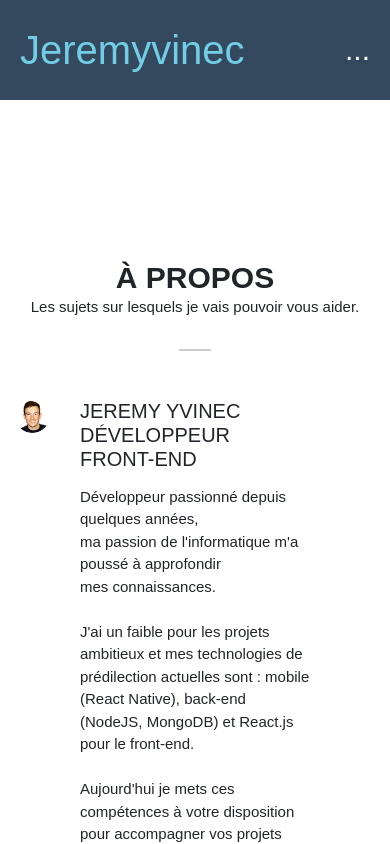
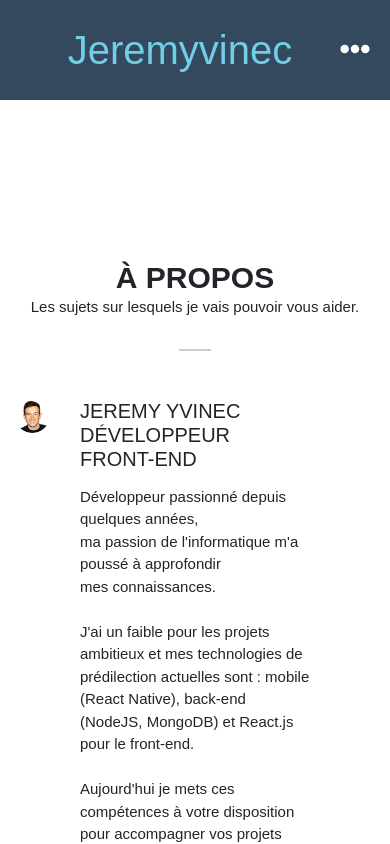
Before and after one commit to jeremyvinec/jeremyvinec, a React (Create React App) app: page / in a window 390 px wide. Shown: the top 844 px of the page. Built offline with nearby package versions, Linux system fonts and the light colour scheme.

Commit message:
header menu

```diff
--- a/src/assets/styles/_base.scss
+++ b/src/assets/styles/_base.scss
@@ -6,6 +6,12 @@
 @font-face {
 	font-family: 'Titillium Web', sans-serif;
 	src: url('../fonts/TitilliumWeb-Regular.ttf')
+}
+
+@media screen and (max-width: 800px){
+	.col{
+		flex-basis: auto;
+	}
 }
 
 *{
--- a/src/assets/styles/_menu.scss
+++ b/src/assets/styles/_menu.scss
@@ -1,13 +1,12 @@
 .header{
     height: 100px;
     background: #34495e;
+    color: #fff;
     padding: 0 20px;
-    color: #fff;
 }
 
 .logo{
     line-height: 100px;
-    float: left;
     font-family: "Honey Script", Sans-Serif;
 	color: #71cee6;
 	font-size: 40px;
@@ -18,54 +17,78 @@
     line-height: 100px;
 }
 
-#top-menu li{
-    display: block;
-}
-
 #top-menu a{
     color: #fff;
     text-transform: uppercase;
     text-decoration: none;
     transition: 0.4s;
+    padding: 0 10px;
 }
 
-.menu-btn{
+.show-menu-btn, .hide-menu-btn{
     transition: 0.4s;
     font-size: 30px;
     cursor: pointer;
     display: none;
 }
 
-.menu-btn{
+.show-menu-btn{
+    line-height: 100px;
     float: right;
-    line-height: 100px;
 }
 
-#top-menu a:hover, .menu-btn:hover{
+#top-menu a:hover, .show-menu-btn:hover, .hide-menu-btn:hover{
     color: #3498db;
+}
+
+#chk{
+    position: absolute;
+    visibility: hidden;
+    z-index: -1111;
   }
 
 @media screen and (max-width:800px) {
     .logo{
-        display: block;
+        display: contents;
     }
 
-    .show{
-        display: block !important;
+    #top-menu li{
+        display: flex;
+        justify-content: center;
+        margin: 0;
     }
 
-    .menu-btn{
+    .show-menu-btn, .hide-menu-btn{
         display: block
     }
 
+    .hide-menu-btn{
+        position: absolute;
+        top: 40px;
+        right: 40px;
+      }
+
     #top-menu{
+        position: fixed;
         width: 100%;
-      display: none;
         height: 100vh;
         background: #333;
+        right: -100%;
+        top: 0;
         text-align: center;
         padding: 80px 0;
+        line-height: normal;
         transition: 0.7s;
+        z-index: 2;
+    }
+
+    #top-menu a {
+        display: block;
+        padding: 20px;
+    }
+
+    #chk:checked ~ #top-menu{
+        right: 0;
       }
 
   }
--- a/src/components/Menu.js
+++ b/src/components/Menu.js
@@ -1,4 +1,6 @@
 import React from 'react'
+import { FontAwesomeIcon } from '@fortawesome/react-fontawesome'
+import { faEllipsisH, faTimes } from "@fortawesome/free-solid-svg-icons";
 
 export default class Menu extends React.Component{
 
@@ -38,12 +40,16 @@ export default class Menu extends React.Component{
         return (
             <nav>
                 <div className="logo">Jeremyvinec</div>
-                <div className="menu-btn" onClick={this._toggle}>
-                    ...
-                </div>
+                <input type="checkbox" id="chk"></input>
+                <label for="chk" className="show-menu-btn" onClick={this._toggle}>
+                    <FontAwesomeIcon icon={faEllipsisH}></FontAwesomeIcon>
+                </label>
 
                 <ul id="top-menu" className={`${toggle}`}>
                     {linksMarkup}
+                    <label for="chk" class="hide-menu-btn" onClick={this._toggle}>
+                        <FontAwesomeIcon icon={faTimes}></FontAwesomeIcon>
+                    </label>
                 </ul>
             </nav>
         );
```
Lines whose indentation alone changed are shown as unchanged.
